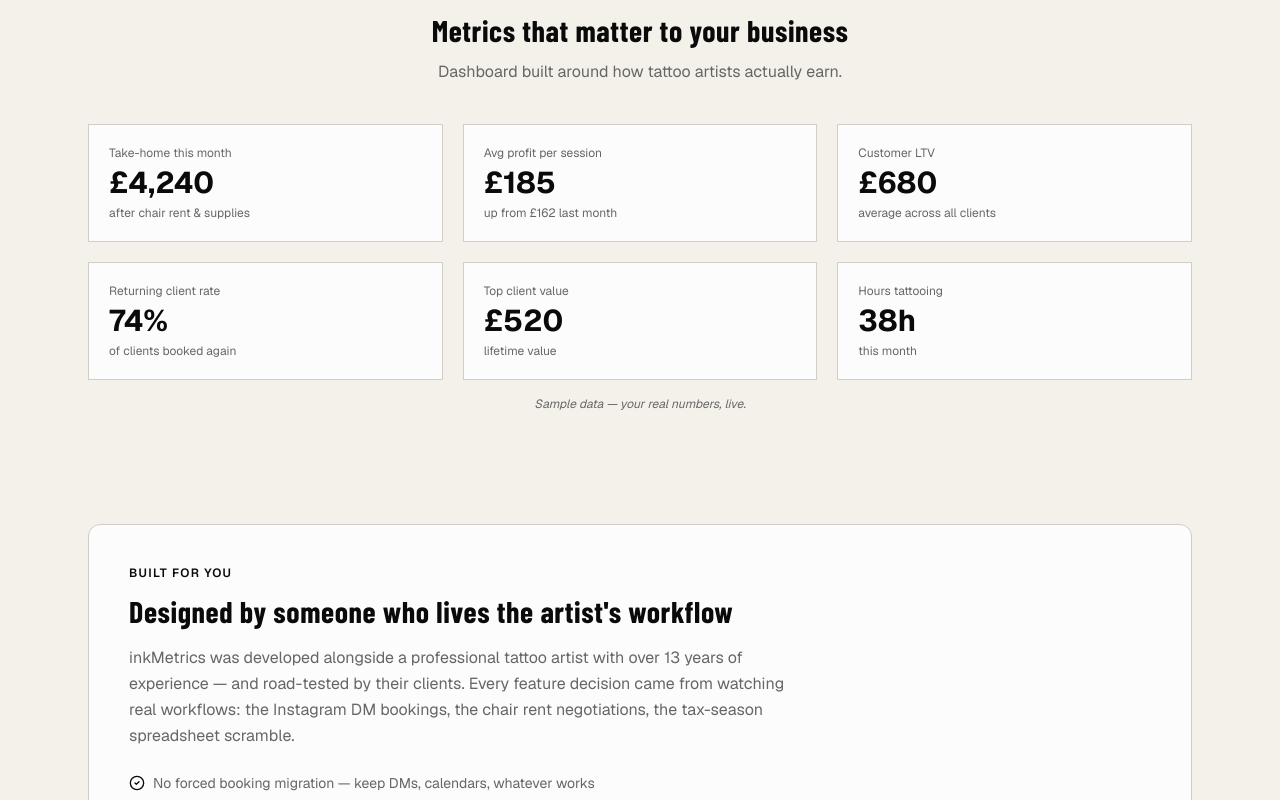
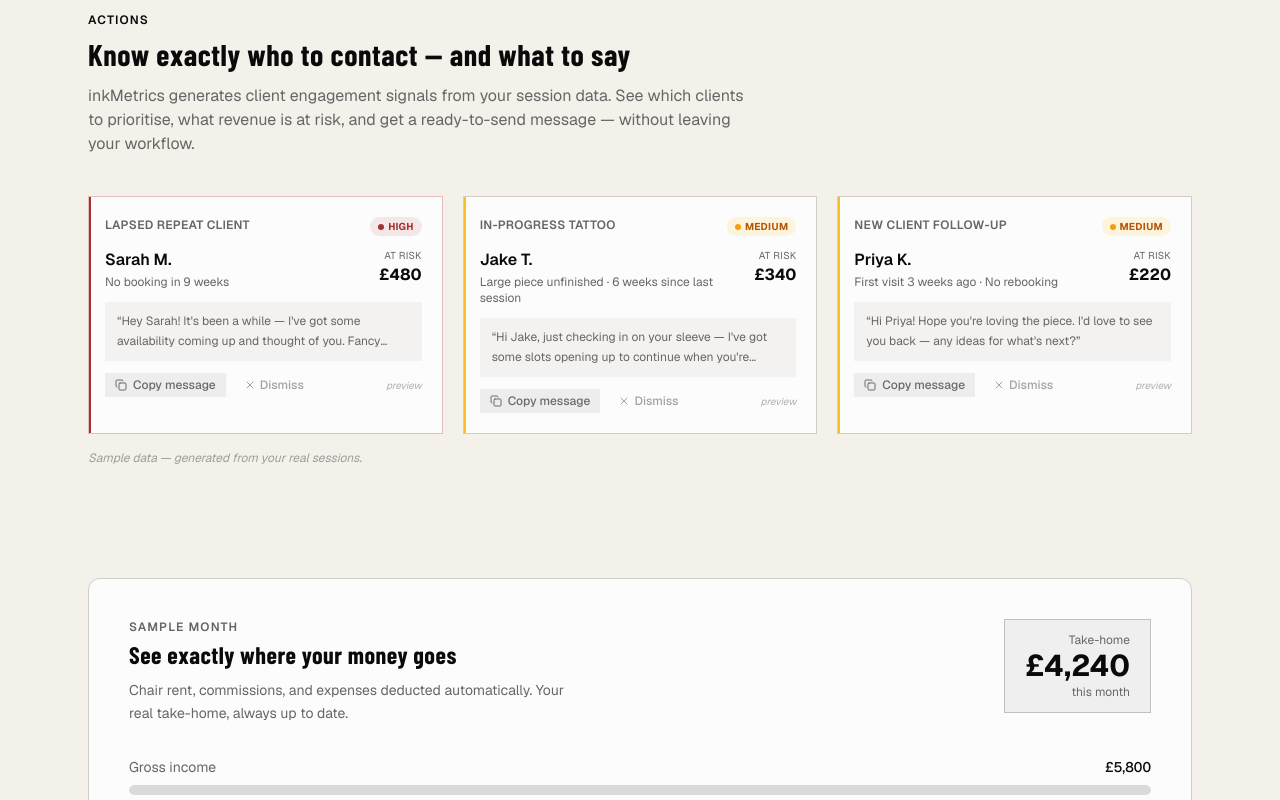
Before and after one commit to kianacox/ink_metrics, a Next.js app: page / in a window 1280 px wide. Shown: the part 1300-2100 px from the top of the page. Built offline with nearby package versions, Linux system fonts and the light colour scheme; no server answers.

Commit message:
feat(marketing): add actions showcase and animated revenue breakdown chart

```diff
--- a/app/page.tsx
+++ b/app/page.tsx
@@ -1,9 +1,10 @@
 import { redirect } from "next/navigation";
 import { createClient } from "@/lib/supabase/server";
 import Link from "next/link";
-import { BarChart3, Calculator, CheckCircle2, Pencil } from "lucide-react";
+import { BarChart3, Calculator, CheckCircle2, Copy, Pencil, X } from "lucide-react";
 import { Button } from "@/components/ui";
 import { MarketingLayout } from "@/components/marketing/marketing-layout";
+import { RevenueChart } from "@/components/marketing/revenue-chart";
 
 const HOW_IT_WORKS = [
   {
@@ -29,30 +30,131 @@ const HOW_IT_WORKS = [
   },
 ] as const;
 
-const METRICS = [
+type ActionPriority = "HIGH" | "MEDIUM";
+
+const SAMPLE_ACTIONS: {
+  priority: ActionPriority;
+  type: string;
+  client: string;
+  signal: string;
+  revenueAtRisk: string;
+  template: string;
+}[] = [
   {
-    label: "Take-home this month",
-    value: "£4,240",
-    sub: "after chair rent & supplies",
+    priority: "HIGH",
+    type: "Lapsed repeat client",
+    client: "Sarah M.",
+    signal: "No booking in 9 weeks",
+    revenueAtRisk: "£480",
+    template:
+      "Hey Sarah! It's been a while — I've got some availability coming up and thought of you. Fancy booking in for something new?",
   },
   {
-    label: "Avg profit per session",
-    value: "£185",
-    sub: "up from £162 last month",
+    priority: "MEDIUM",
+    type: "In-progress tattoo",
+    client: "Jake T.",
+    signal: "Large piece unfinished · 6 weeks since last session",
+    revenueAtRisk: "£340",
+    template:
+      "Hi Jake, just checking in on your sleeve — I've got some slots opening up to continue when you're ready.",
   },
   {
-    label: "Customer LTV",
-    value: "£680",
-    sub: "average across all clients",
+    priority: "MEDIUM",
+    type: "New client follow-up",
+    client: "Priya K.",
+    signal: "First visit 3 weeks ago · No rebooking",
+    revenueAtRisk: "£220",
+    template:
+      "Hi Priya! Hope you're loving the piece. I'd love to see you back — any ideas for what's next?",
   },
-  {
-    label: "Returning client rate",
-    value: "74%",
-    sub: "of clients booked again",
-  },
-  { label: "Top client value", value: "£520", sub: "lifetime value" },
-  { label: "Hours tattooing", value: "38h", sub: "this month" },
-] as const;
+];
+
+function ActionCard({
+  action,
+}: {
+  action: (typeof SAMPLE_ACTIONS)[number];
+}) {
+  const isHigh = action.priority === "HIGH";
+  return (
+    <div
+      className={`relative overflow-hidden rounded-lg border bg-card ${
+        isHigh ? "border-destructive/30" : "border-border"
+      }`}
+    >
+      <div
+        className={`absolute inset-y-0 left-0 w-0.5 ${
+          isHigh ? "bg-destructive" : "bg-amber-400 dark:bg-amber-500"
+        }`}
+      />
+      <div className="p-5 pl-4">
+        <div className="mb-3 flex items-start justify-between gap-2">
+          <span className="text-xs font-semibold uppercase tracking-wide text-muted-foreground">
+            {action.type}
+          </span>
+          <span
+            className={`inline-flex shrink-0 items-center gap-1 rounded-full px-2 py-0.5 text-[10px] font-bold uppercase tracking-wide ${
+              isHigh
+                ? "bg-destructive/10 text-destructive"
+                : "bg-amber-400/15 text-amber-700 dark:text-amber-400"
+            }`}
+          >
+            <span
+              className={`h-1.5 w-1.5 rounded-full ${
+                isHigh ? "bg-destructive" : "bg-amber-500"
+              }`}
+            />
+            {action.priority}
+          </span>
+        </div>
+
+        <div className="mb-3 flex items-start justify-between gap-3">
+          <div className="min-w-0">
+            <p className="font-semibold text-foreground">{action.client}</p>
+            <p className="mt-0.5 text-xs text-muted-foreground">
+              {action.signal}
+            </p>
+          </div>
+          <div className="shrink-0 text-right">
+            <p className="text-[10px] uppercase tracking-wide text-muted-foreground">
+              at risk
+            </p>
+            <p className="text-base font-bold text-foreground">
+              {action.revenueAtRisk}
+            </p>
+          </div>
+        </div>
+
+        <div className="rounded-md bg-muted/40 px-3 py-2.5">
+          <p className="line-clamp-2 text-xs leading-relaxed text-muted-foreground">
+            &ldquo;{action.template}&rdquo;
+          </p>
+        </div>
+
+        <div className="mt-3 flex items-center gap-2">
+          <button
+            className="inline-flex cursor-default items-center gap-1.5 rounded-md bg-primary/10 px-2.5 py-1 text-xs font-medium text-primary opacity-60"
+            tabIndex={-1}
+            aria-hidden="true"
+          >
+            <Copy className="h-3 w-3" />
+            Copy message
+          </button>
+          <button
+            className="inline-flex cursor-default items-center gap-1 rounded-md px-2.5 py-1 text-xs font-medium text-muted-foreground opacity-60"
+            tabIndex={-1}
+            aria-hidden="true"
+          >
+            <X className="h-3 w-3" />
+            Dismiss
+          </button>
+          <span className="ml-auto text-[10px] italic text-muted-foreground/50">
+            preview
+          </span>
+        </div>
+      </div>
+    </div>
+  );
+}
 
 export default async function HomePage() {
   const supabase = await createClient();
@@ -166,33 +268,34 @@ export default async function HomePage() {
           </div>
         </section>
 
-        {/* Metrics showcase */}
+        {/* Actions showcase */}
         <section>
-          <div className="mb-10 text-center">
+          <div className="mb-10">
+            <p className="mb-2 text-xs font-semibold uppercase tracking-widest text-primary">
+              Actions
+            </p>
             <h2 className="text-2xl font-bold text-foreground sm:text-3xl">
-              Metrics that matter to your business
+              Know exactly who to contact — and what to say
             </h2>
-            <p className="mt-3 text-muted-foreground">
-              Dashboard built around how tattoo artists actually earn.
+            <p className="mt-3 max-w-2xl text-muted-foreground">
+              inkMetrics generates client engagement signals from your session
+              data. See which clients to prioritise, what revenue is at risk,
+              and get a ready-to-send message — without leaving your workflow.
             </p>
           </div>
-          <div className="grid grid-cols-2 gap-4 sm:grid-cols-3 lg:gap-5">
-            {METRICS.map(({ label, value, sub }) => (
-              <div
-                key={label}
-                className="rounded-lg border border-border bg-card p-4 sm:p-5"
-              >
-                <p className="text-xs text-muted-foreground">{label}</p>
-                <p className="mt-1 text-2xl font-bold text-foreground sm:text-3xl">
-                  {value}
-                </p>
-                <p className="mt-1 text-xs text-muted-foreground">{sub}</p>
-              </div>
+          <div className="grid grid-cols-1 gap-4 sm:grid-cols-3 sm:gap-5">
+            {SAMPLE_ACTIONS.map((action) => (
+              <ActionCard key={action.client} action={action} />
             ))}
           </div>
-          <p className="mt-4 text-center text-xs italic text-muted-foreground">
-            Sample data — your real numbers, live.
+          <p className="mt-4 text-xs italic text-muted-foreground/60">
+            Sample data — generated from your real sessions.
           </p>
+        </section>
+
+        {/* Revenue breakdown */}
+        <section>
+          <RevenueChart />
         </section>
 
         {/* Built for artists */}
--- /dev/null
+++ b/components/marketing/revenue-chart.tsx
@@ -0,0 +1,120 @@
+"use client";
+
+import { useEffect, useState } from "react";
+
+const ROWS = [
+  {
+    label: "Gross income",
+    display: "£5,800",
+    pct: 100,
+    barClass: "bg-foreground/10",
+    labelClass: "text-muted-foreground",
+    valueClass: "text-foreground font-medium",
+    dividerBefore: false,
+    emphasize: false,
+    note: null as string | null,
+  },
+  {
+    label: "Chair rent",
+    display: "−£960",
+    pct: 16.6,
+    barClass: "bg-amber-400/60 dark:bg-amber-500/50",
+    labelClass: "text-muted-foreground",
+    valueClass: "text-amber-700 dark:text-amber-400 font-medium",
+    dividerBefore: false,
+    emphasize: false,
+    note: null as string | null,
+  },
+  {
+    label: "Supplies & expenses",
+    display: "−£600",
+    pct: 10.3,
+    barClass: "bg-secondary/50",
+    labelClass: "text-muted-foreground",
+    valueClass: "text-muted-foreground font-medium",
+    dividerBefore: false,
+    emphasize: false,
+    note: null as string | null,
+  },
+  {
+    label: "Take-home",
+    display: "£4,240",
+    pct: 73.1,
+    barClass: "bg-primary",
+    labelClass: "text-foreground font-semibold",
+    valueClass: "text-primary font-bold",
+    dividerBefore: true,
+    emphasize: true,
+    note: "73% of gross",
+  },
+] as const;
+
+export function RevenueChart() {
+  const [ready, setReady] = useState(false);
+
+  useEffect(() => {
+    const t = setTimeout(() => setReady(true), 80);
+    return () => clearTimeout(t);
+  }, []);
+
+  return (
+    <div className="rounded-xl border border-border bg-card p-6 sm:p-8 lg:p-10">
+      <div className="mb-8 flex flex-col gap-4 sm:flex-row sm:items-start sm:justify-between">
+        <div>
+          <p className="mb-1 text-xs font-semibold uppercase tracking-widest text-muted-foreground">
+            Sample month
+          </p>
+          <h3 className="text-xl font-bold text-foreground sm:text-2xl">
+            See exactly where your money goes
+          </h3>
+          <p className="mt-2 max-w-md text-sm leading-relaxed text-muted-foreground">
+            Chair rent, commissions, and expenses deducted automatically. Your
+            real take-home, always up to date.
+          </p>
+        </div>
+        <div className="shrink-0 rounded-lg border border-primary/20 bg-primary/5 px-5 py-3 text-right sm:text-right">
+          <p className="text-xs text-muted-foreground">Take-home</p>
+          <p className="text-3xl font-bold text-primary">£4,240</p>
+          <p className="text-xs text-muted-foreground">this month</p>
+        </div>
+      </div>
+
+      <div className="space-y-5">
+        {ROWS.map((row, i) => (
+          <div key={row.label}>
+            {row.dividerBefore && (
+              <div className="mb-5 border-t border-border" />
+            )}
+            <div className="mb-2 flex items-center justify-between gap-4">
+              <span className={`text-sm ${row.labelClass}`}>{row.label}</span>
+              <div className="flex items-center gap-3">
+                {row.note && (
+                  <span className="text-xs tabular-nums text-muted-foreground">
+                    {row.note}
+                  </span>
+                )}
+                <span className={`text-sm tabular-nums ${row.valueClass}`}>
+                  {row.display}
+                </span>
+              </div>
+            </div>
+            <div className="h-2.5 w-full overflow-hidden rounded-full bg-muted/40">
+              <div
+                className={`h-full rounded-full transition-all ease-out ${row.barClass}`}
+                style={{
+                  width: ready ? `${row.pct}%` : "0%",
+                  transitionDuration: "700ms",
+                  transitionDelay: `${i * 110}ms`,
+                }}
+              />
+            </div>
+          </div>
+        ))}
+      </div>
+
+      <p className="mt-6 text-xs italic text-muted-foreground/60">
+        Sample data — your real breakdown, live.
+      </p>
+    </div>
+  );
+}
```
